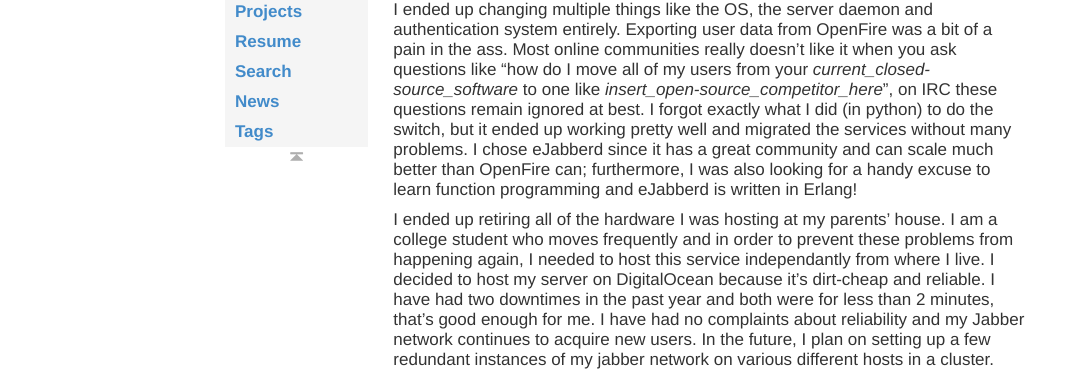
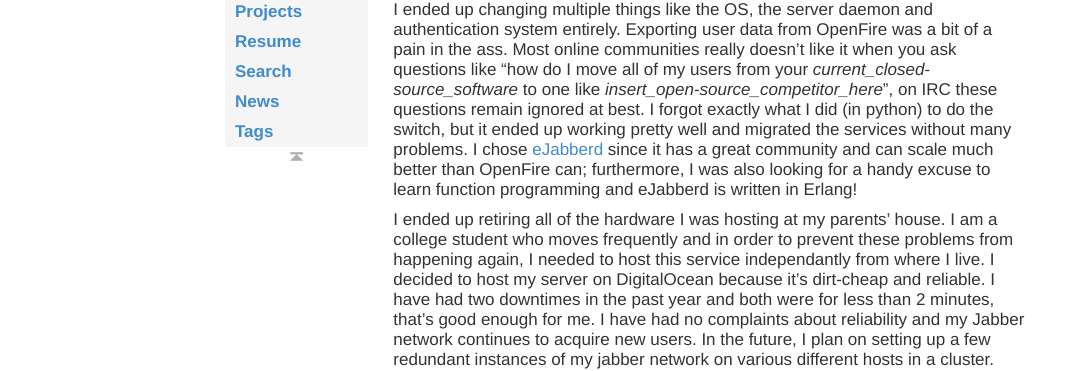
Before and after one commit to obnauticus/obnauticus.github.io, a Jekyll site: the page built from blog/_posts/2014-09-29-running-a-jabber-server.md, in a window 1280 px wide and 900 px high, scrolled down 695 px. Shown: the part 180-551 px from the top of the window, without its empty margins (0-1087 px from the left). Built offline with Jekyll 4.4.1, drawn with Linux system fonts in a browser that asks for light colours; nearby versions of some CDN libraries; some web fonts are replaced; Markdown is read by kramdown in place of the engine named in the settings; comment, search, counter and statistics services are not loaded; some of the changed lines change nothing that is shown.

```diff
--- a/blog/_posts/2014-09-29-running-a-jabber-server.md
+++ b/blog/_posts/2014-09-29-running-a-jabber-server.md
@@ -19,7 +19,7 @@
 
 The best parts about technical difficulties in time-critical situations are hot-fixes. Since services are down, it's actually an excellent opportunity to experiment and add new features to your product. It's also easier to see what functionality you can remove without your users noticing, helping you create a more lean system. Obviously, there are some caveats to this approach for improvement, but for a small-scale Jabber network it can be reasonable to take advantage of down-time like this.
 
-I ended up changing multiple things like the OS, the server daemon and authentication system entirely. Exporting user data from OpenFire was a bit of a pain in the ass. Most online communities really doesn't like it when you ask questions like "how do I move all of my users from your <em>current_closed-source_software</em> to one like <em>insert_open-source_competitor_here</em>", on IRC these questions remain ignored at best. I forgot exactly what I did (in python) to do the switch, but it ended up working pretty well and migrated the services without many problems. I chose eJabberd since it has a great community and can scale much better than OpenFire can; furthermore, I was also looking for a handy excuse to learn function programming and eJabberd is written in Erlang!
+I ended up changing multiple things like the OS, the server daemon and authentication system entirely. Exporting user data from OpenFire was a bit of a pain in the ass. Most online communities really doesn't like it when you ask questions like "how do I move all of my users from your <em>current_closed-source_software</em> to one like <em>insert_open-source_competitor_here</em>", on IRC these questions remain ignored at best. I forgot exactly what I did (in python) to do the switch, but it ended up working pretty well and migrated the services without many problems. I chose [eJabberd](http://www.ejabberd.im) since it has a great community and can scale much better than OpenFire can; furthermore, I was also looking for a handy excuse to learn function programming and eJabberd is written in Erlang!
 
 I ended up retiring all of the hardware I was hosting at my parents' house. I am a college student who moves frequently and in order to prevent these problems from happening again, I needed to host this service independantly from where I live. I decided to host my server on DigitalOcean because it's dirt-cheap and reliable. I have had two downtimes in the past year and both were for less than 2 minutes, that's good enough for me. I have had no complaints about reliability and my Jabber network continues to acquire new users. In the future, I plan on setting up a few redundant instances of my jabber network on various different hosts in a cluster.
 
```
